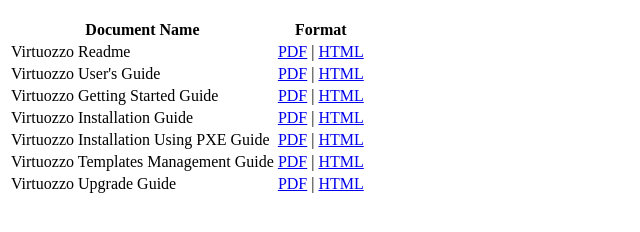
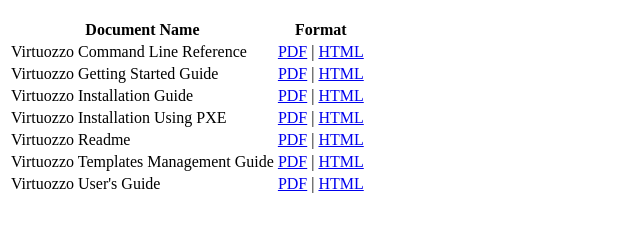
Before and after one commit to OpenVZ/vz-docs, a plain HTML site: page index.html in a window 1280 px wide. Shown: the part 48-280 px from the top of the page, without its empty margins (0-640 px from the left). Drawn offline with Linux system fonts and the light colour scheme.

Commit message:
Added the reference guide, removed upgrade guide (for the time being).

```diff
--- a/index.html
+++ b/index.html
@@ -7,15 +7,16 @@
 <link rel="shortcut icon" href="http://openvz.org/favicon.ico" />
 <h1>Virtuozzo Documentation</h1>
 
-<table><tbody><tr><th>Document Name</th> <th>Format</th> </tr>
-<tr><td>Virtuozzo Readme</td>
-<td><a href="virtuozzo_7_readme.pdf">PDF</a> | <a href="virtuozzo_7_readme.webhelp/">HTML</a></td></tr>
-<tr><td>Virtuozzo User's Guide</td>
-<td><a href="virtuozzo_7_users_guide.pdf">PDF</a> | <a href="virtuozzo_7_users_guide.webhelp/">HTML</a></td></tr>
+<table><tbody>
+<tr><th>Document Name</th><th>Format</th></tr>
+<tr><td>Virtuozzo Command Line Reference</td><td><a href="virtuozzo_7_command_line_reference.pdf">PDF</a> | <a href="virtuozzo_7_command_line_reference.webhelp/">HTML</a></td></tr>
 <tr><td>Virtuozzo Getting Started Guide</td><td><a href="virtuozzo_7_getting_started_guide.pdf">PDF</a> | <a href="virtuozzo_7_getting_started_guide.webhelp/">HTML</a></td></tr>
 <tr><td>Virtuozzo Installation Guide</td><td><a href="virtuozzo_7_installation_guide.pdf">PDF</a> | <a href="virtuozzo_7_installation_guide.webhelp/">HTML</a></td></tr>
-<tr><td>Virtuozzo Installation Using PXE Guide</td><td><a href="virtuozzo_7_installation_using_pxe_guide.pdf">PDF</a> | <a href="virtuozzo_7_installation_using_pxe_guide.webhelp/">HTML</a></td></tr>
+<tr><td>Virtuozzo Installation Using PXE</td><td><a href="virtuozzo_7_installation_using_pxe_guide.pdf">PDF</a> | <a href="virtuozzo_7_installation_using_pxe_guide.webhelp/">HTML</a></td></tr>
+<tr><td>Virtuozzo Readme</td><td><a href="virtuozzo_7_readme.pdf">PDF</a> | <a href="virtuozzo_7_readme.webhelp/">HTML</a></td></tr>
 <tr><td>Virtuozzo Templates Management Guide</td><td><a href="virtuozzo_7_templates_management_guide.pdf">PDF</a> | <a href="virtuozzo_7_templates_management_guide.webhelp/">HTML</a></td></tr>
-<tr><td>Virtuozzo Upgrade Guide</td><td><a href="virtuozzo_7_upgrade_guide.pdf">PDF</a> | <a href="virtuozzo_7_upgrade_guide.webhelp/">HTML</a></td></tr>
+<!--<tr><td>Virtuozzo Upgrade Guide</td><td><a href="virtuozzo_7_upgrade_guide.pdf">PDF</a> | <a href="virtuozzo_7_upgrade_guide.webhelp/">HTML</a></td></tr>-->
+<tr><td>Virtuozzo User's Guide</td><td><a href="virtuozzo_7_users_guide.pdf">PDF</a> | <a href="virtuozzo_7_users_guide.webhelp/">HTML</a></td></tr>
+</tbody></table>
 </body>
 </html>
```
